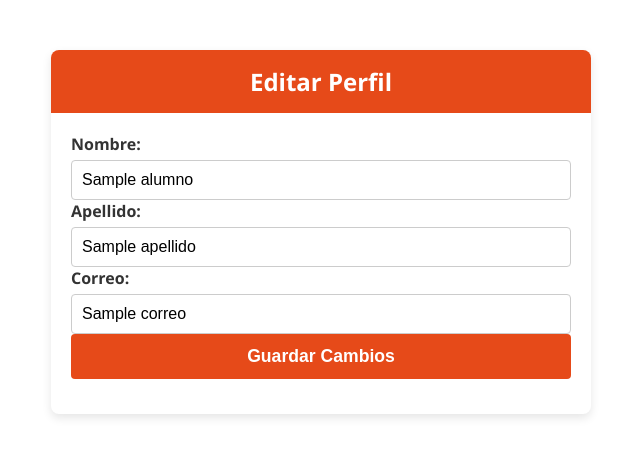
After one commit to TrvpChylt/Sistema_Universidad, a Flask app: template templates/editar_alumnos.html in a window 1280 px wide. The commit adds this page. Shown: the top 457 px of the page, without its empty margins (319-959 px from the left). Run offline with Flask 3, Linux system fonts and the light colour scheme; the template is opened without the code that fills it: most values are stand-ins (such as "Sample title", 1, 10 or a date in 2020).

Commit message:
Cambios en editor

```diff
--- a/app.py
+++ b/app.py
@@ -179,6 +179,36 @@ def perfil(usuario_id):
     return render_template('perfil.html', usuario=usuario, materias=materias)
 
 
+@app.route('/editar_alumno/<int:alumno_id>', methods=['GET', 'POST'])
+def editar_alumno(alumno_id):
+    if session.get('rol') != 'admin':
+        flash("No tienes permiso para realizar esta acción.")
+        return redirect(url_for('index'))
+
+    conn = get_db_connection()
+
+    if request.method == 'POST':
+        nombre = request.form['nombre']
+        apellido = request.form['apellido']
+        correo = request.form['correo']
+
+        query_update = """
+            UPDATE alumnos
+            SET nombre = ?, apellido = ?, correo = ?
+            WHERE id = ?
+        """
+        conn.execute(query_update, (nombre, apellido, correo, alumno_id))
+        conn.commit()
+        conn.close()
+        flash("Datos actualizados correctamente.")
+        return redirect(url_for('perfil', usuario_id=alumno_id))
+
+    alumno = conn.execute('SELECT * FROM alumnos WHERE id = ?', (alumno_id,)).fetchone()
+    conn.close()
+
+    return render_template('editar_alumno.html', alumno=alumno)
+
+
 @app.route('/editar/<int:usuario_id>', methods=['POST'])
 def editar_estudiante(usuario_id):
     nombre = request.form['nombre']
--- /dev/null
+++ b/static/editar.css
@@ -0,0 +1,66 @@
+/* Contenedor principal para centrar el formulario */
+.edit-container {
+    max-width: 500px;
+    margin: 50px auto;
+    background: #fff;
+    padding: 20px;
+    border-radius: 8px;
+    box-shadow: 0 4px 10px rgba(0,0,0,0.1);
+    font-family: 'Segoe UI', Tahoma, Geneva, Verdana, sans-serif;
+}
+
+/* Encabezado similar al color de tu tabla */
+.edit-container h2 {
+    background-color: #e64a19; /* El naranja rojizo de tu imagen */
+    color: white;
+    margin: -20px -20px 20px -20px;
+    padding: 15px;
+    border-radius: 8px 8px 0 0;
+    text-align: center;
+    font-size: 1.5rem;
+}
+
+/* Estilo de los grupos de entrada */
+.form-group {
+    margin-bottom: 15px;
+}
+
+.form-group label {
+    display: block;
+    font-weight: bold;
+    margin-bottom: 5px;
+    color: #333;
+}
+
+.form-group input {
+    width: 100%;
+    padding: 10px;
+    border: 1px solid #ccc;
+    border-radius: 4px;
+    box-sizing: border-box; /* Evita que el input se salga del contenedor */
+    font-size: 1rem;
+}
+
+.form-group input:focus {
+    border-color: #e64a19;
+    outline: none;
+    box-shadow: 0 0 5px rgba(230, 74, 25, 0.3);
+}
+
+/* Botón de Guardar */
+.btn-guardar {
+    width: 100%;
+    background-color: #e64a19;
+    color: white;
+    padding: 12px;
+    border: none;
+    border-radius: 4px;
+    cursor: pointer;
+    font-size: 1.1rem;
+    font-weight: bold;
+    transition: background 0.3s ease;
+}
+
+.btn-guardar:hover {
+    background-color: #bf360c;
+}
--- /dev/null
+++ b/templates/editar_alumnos.html
@@ -0,0 +1,26 @@
+<!DOCTYPE html>
+<html lang="en">
+<head>
+    <meta charset="UTF-8">
+    <meta name="viewport" content="width=device-width, initial-scale=1.0">
+    <link rel="stylesheet" href="{{ url_for('static', filename='editar.css') }}">
+    <title>Editor</title>
+</head>
+<body>
+    <div class="edit-container">
+        <h2>Editar Perfil</h2>
+        <form method="POST" class="form-group">
+            <label>Nombre:</label>
+            <input type="text" name="nombre" value="{{ alumno.nombre }}">
+
+            <label>Apellido:</label>
+            <input type="text" name="apellido" value="{{ alumno.apellido }}">
+
+            <label>Correo:</label>
+            <input type="email" name="correo" value="{{ alumno.correo }}">
+
+            <button type="submit" class="btn-guardar">Guardar Cambios</button>
+        </form>
+    </div>
+</body>
+</html>
--- a/templates/gestion_alumnos.html
+++ b/templates/gestion_alumnos.html
@@ -32,7 +32,7 @@
                 <td>{{ alumno['correo'] }}</td>
                 <td>{{ alumno['nombre_carrera'] }}</td>
                 <td>
-                    <a href="{{ url_for('perfil', usuario_id=alumno['id']) }}">Ver Perfil</a> |
+                    <a href="{{ url_for('editar_alumno', alumno_id=1) }}" class="btn-editar">Modificar</a> |
                     <button type="button"
                         data-id="{{ alumno['id'] }}"
                         onclick="confirmarEliminar(this.getAttribute('data-id'))">
```
